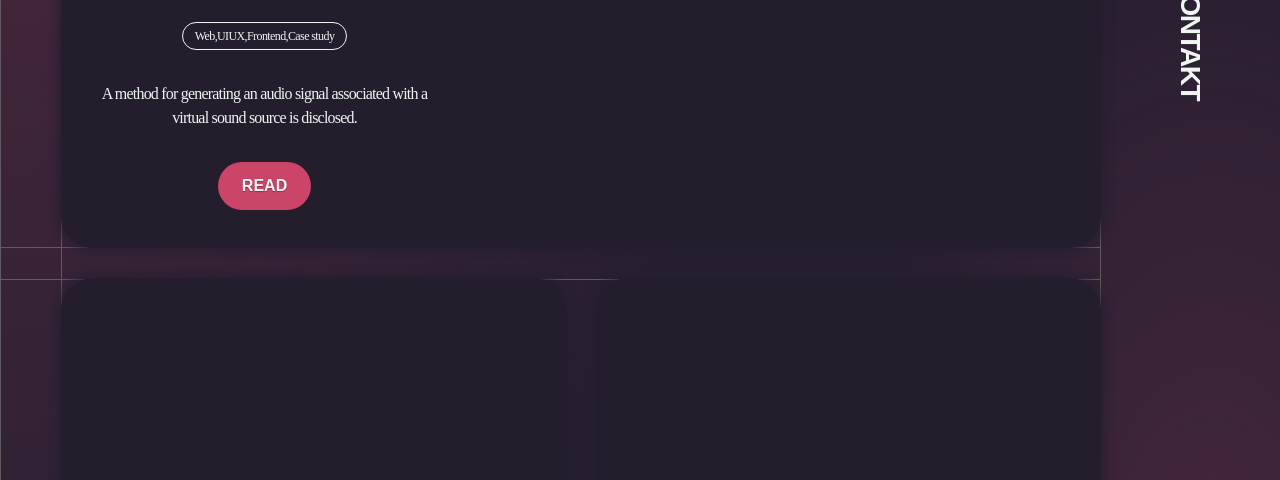
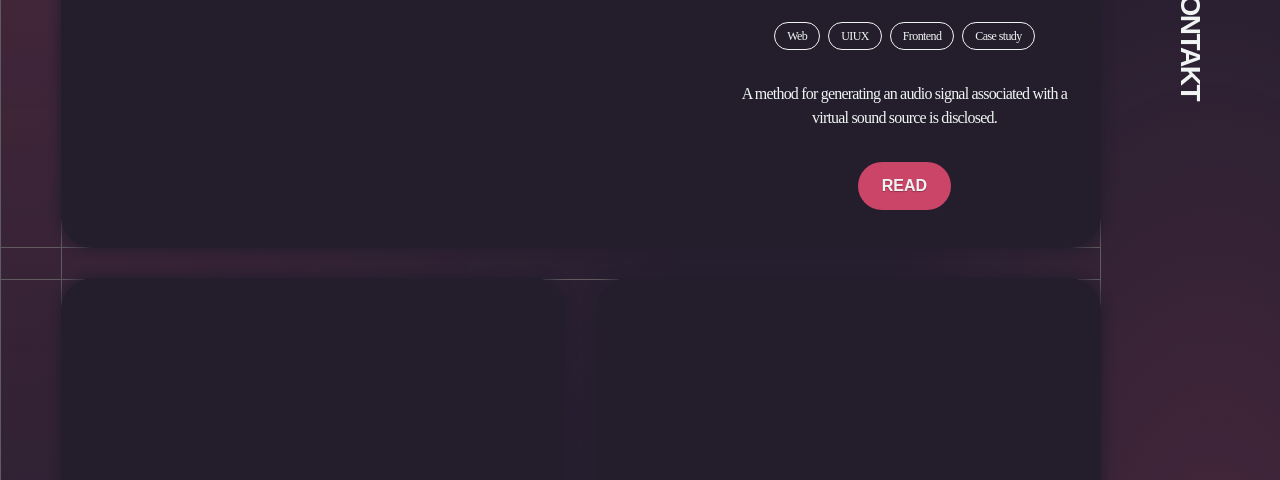
Before and after one commit to lilnoun1112/zylag, an Eleventy site: page src/index.njk in a window 1280 px wide. Shown: the part 620-1100 px from the top of the page. Built offline with nearby package versions, Linux system fonts and the light colour scheme; Eleventy itself is replaced by a stand-in of ours; files that its build step writes are made by us from their sources; a web font is replaced by a local one.

Commit message:
cms update

```diff
--- a/src/index.njk
+++ b/src/index.njk
@@ -46,22 +46,28 @@
           {% if count < 1 %}
             <a href="{{ post.url }}" class="article-highlight">
 
-
-              {% if post.data.video-preview %}
+              {# === If video-preview is provided === #}
+              {% if post.data["video-preview"] %}
                 <video class="highlight-video" muted playsinline preload="auto">
-                  <source src="{{ post.data['video-preview'] }}" type="video/mp4" />
+                  <source src="/static{{ post.data["video-preview"] }}" type="video/mp4" />
                 </video>
                 <canvas class="highlight-canvas"></canvas>
 
-
-              {% elif post.data.image-preview %}
-                <img class="highlight-image" src="{{ post.data['image-preview'] }}" alt="Preview for {{ post.data.title }}">
+              {# === Else if image-preview is provided === #}
+              {% elif post.data["image-preview"] %}
+                <img class="highlight-image" src="/static{{ post.data["image-preview"] }}" alt="Preview for {{ post.data.title }}">
 
               {% endif %}
 
               <div class="highlight-textbox">
                 <h2>{{ post.data.title }}</h2>
-                <div class="label-pill">{{ post.data.tags }}</div>
+                <div class="label-box">
+                    {% if post.data.tags %}
+                        {% for tag in post.data.tags %}
+                        <div class="label-pill">{{ tag }}</div>
+                        {% endfor %}
+                    {% endif %}
+                </div>
                 <p>{{ post.data.preview }}</p>
                 <div class="button-primary"><span class="button-label">Read</span></div>
               </div>
@@ -70,6 +76,7 @@
             {% set count = count + 1 %}
           {% endif %}
         {%- endfor -%}
+
 
         <div class="spacer">
             <div class="line-top" style="top: -1px;"></div>
--- a/src/styles.css
+++ b/src/styles.css
@@ -576,6 +576,12 @@
     letter-spacing: -0.6px;
 }
 
+.label-box{
+    display: flex;
+    flex-direction: row;
+    gap: 8px;
+}
+
 @media only screen and (min-width:1800px){
     .content{
         padding-right: 0px;
```
